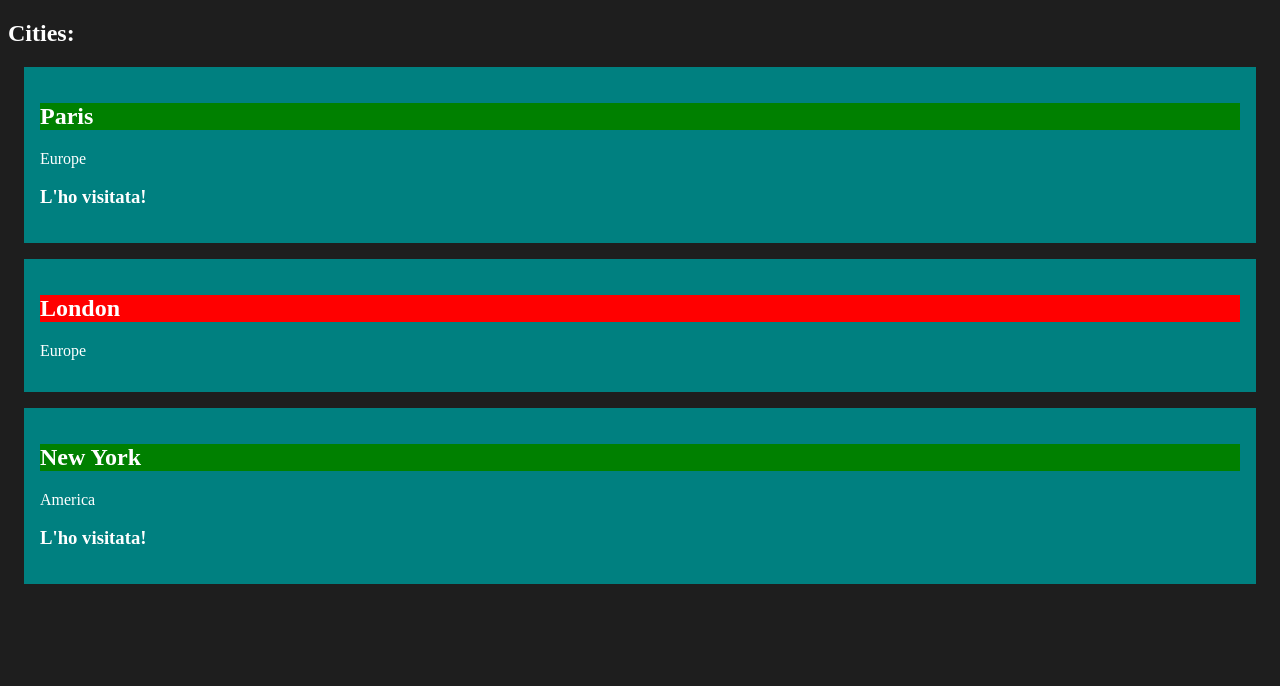
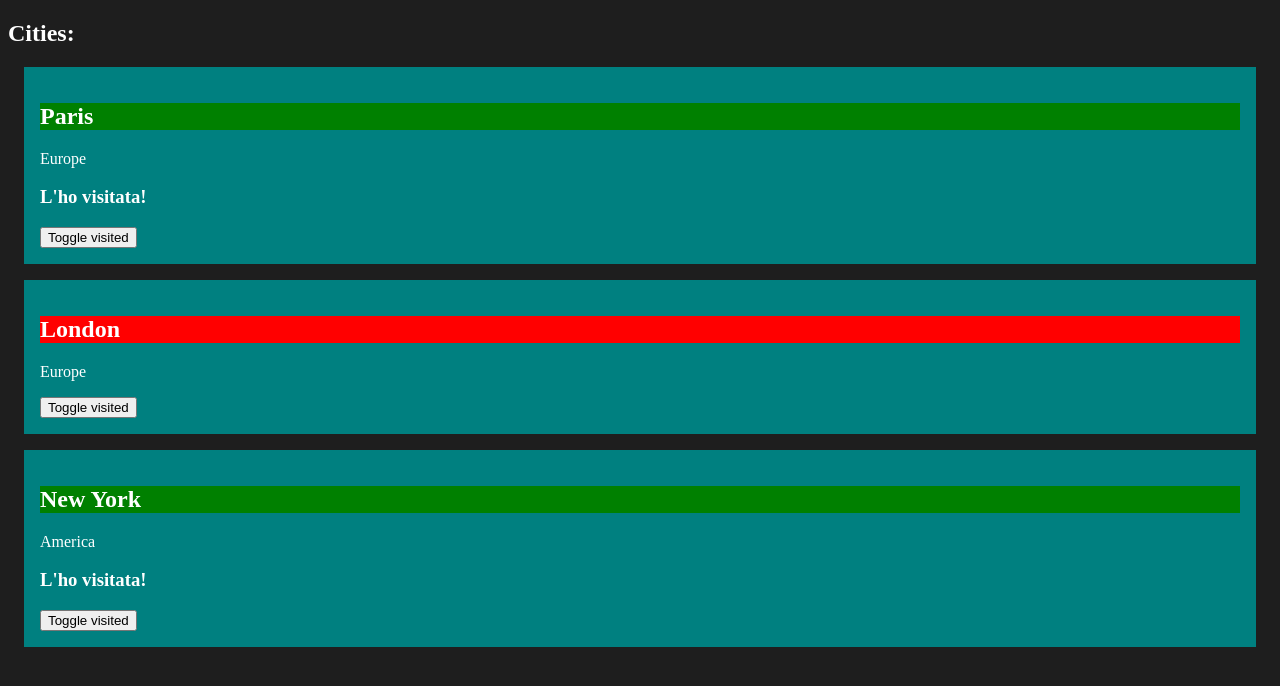
Before and after one commit to WildBoni/cities-react-example, a React (Vite) app: page / in a window 1280 px wide. Shown: the top 686 px of the page. Built offline with nearby package versions, Linux system fonts and the light colour scheme.

Commit message:
useState hook

```diff
--- a/src/City.jsx
+++ b/src/City.jsx
@@ -1,11 +1,21 @@
+import { useState } from 'react';
 import classes from './city.module.css'
 
 export default function City({name, continent, visited}) {
+  let [visitedCity, setVisitedCity] = useState(visited);
+
+  function handleClick() {
+    setVisitedCity(!visitedCity)
+    // true --> false
+    // false ---> true
+  }
+
   return (
     <div className={classes.city}>
-      <h2 className={visited ? classes.visited : classes.notvisited}>{name}</h2>
+      <h2 className={visitedCity ? classes.visited : classes.notvisited}>{name}</h2>
       <p>{continent}</p>
-      {visited && <h3>L'ho visitata!</h3>}
+      {visitedCity && <h3>L'ho visitata!</h3>}
+      <button onClick={handleClick}>Toggle visited</button>
     </div>
   )
 }
```
